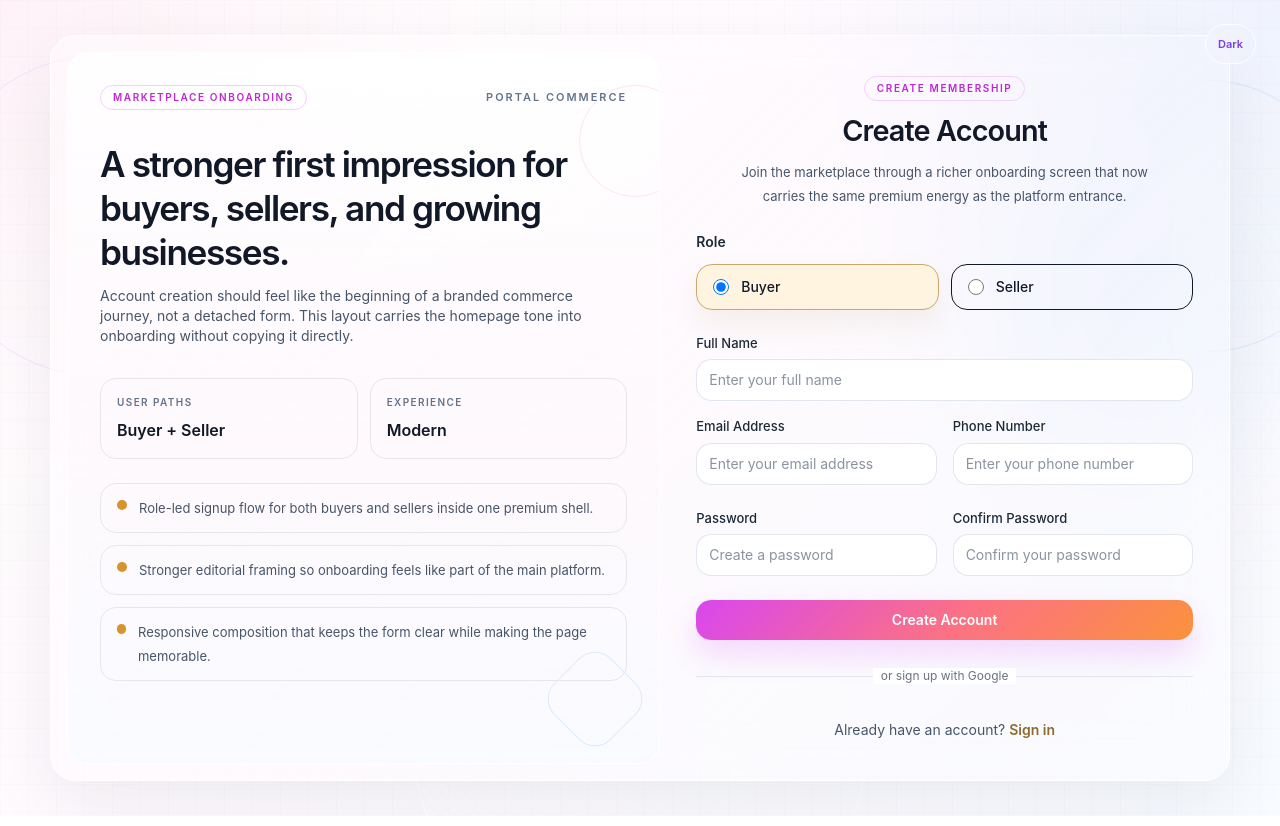
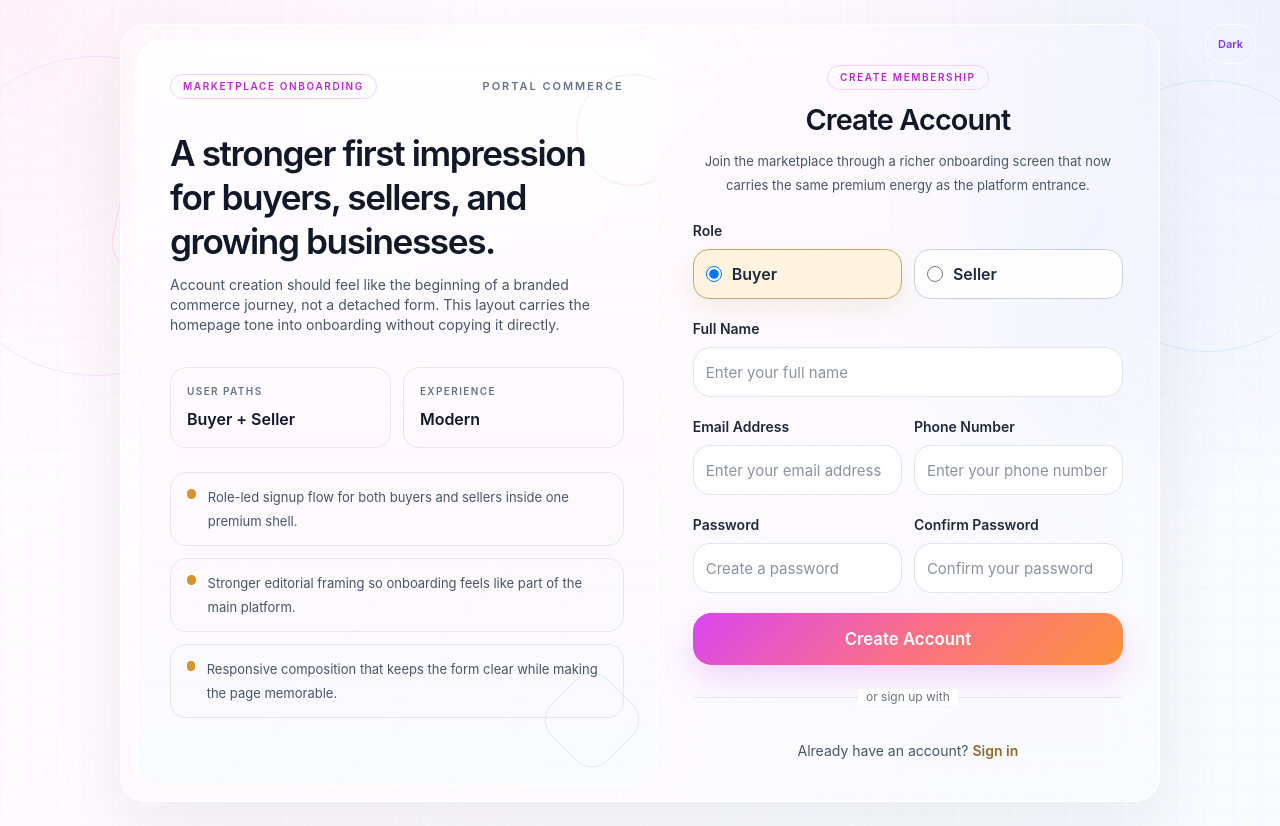
Before and after one commit to Nathnael-Wondwosen/E-C, a Next.js app in the folder frontend/customer-portal/: page /signup in a window 1280 px wide. Built offline with nearby package versions, Linux system fonts and the light colour scheme.

Commit message:
Update signup.js

```diff
--- a/frontend/customer-portal/pages/signup.js
+++ b/frontend/customer-portal/pages/signup.js
@@ -11,7 +11,7 @@ import {
 } from '../utils/userService';
 import { setCustomerSession } from '../utils/session';
 import AuthShell from '../components/auth/AuthShell';
-import { AuthAlert, AuthDivider, AuthField, AuthInput } from '../components/auth/AuthPrimitives';
+import { AuthAlert, AuthDivider } from '../components/auth/AuthPrimitives';
 
 export default function Signup() {
   const router = useRouter();
@@ -259,6 +259,14 @@ export default function Signup() {
     }
   };
 
+  const handleBack = () => {
+    if (typeof window !== 'undefined' && window.history.length > 1) {
+      router.back();
+      return;
+    }
+    router.push('/login');
+  };
+
   return (
     <>
       <Head>
@@ -302,39 +310,47 @@ export default function Signup() {
             </Link>
           </>
         )}
-        size="wide"
+        centered
+        hidePanelOnMobile
       >
-        <form onSubmit={submit} className="space-y-6">
+        <form onSubmit={submit} className="space-y-5">
+          <div className="sm:hidden">
+            <button
+              type="button"
+              onClick={handleBack}
+              aria-label="Go back"
+              className="inline-flex h-10 w-10 items-center justify-center rounded-full border border-[#E4DAF8] bg-white/80 text-[#1B2340]"
+            >
+              <svg viewBox="0 0 24 24" fill="none" className="h-5 w-5" stroke="currentColor" strokeWidth="2">
+                <path d="m15 18-6-6 6-6" />
+              </svg>
+            </button>
+          </div>
+
           <div>
-                <label className="mb-3 block text-sm font-semibold text-[var(--auth-label)]">
-                  Role
-                </label>
-
-                <div className="grid gap-3 sm:grid-cols-2">
+            <label className="mb-2 block text-sm font-semibold text-[#1E293B] dark:text-[#F2E7CC]">Role</label>
+            <div className="grid grid-cols-2 gap-3">
               {['buyer', 'seller'].map((type) => {
                 const selected = form.userType === type;
-
                 return (
                   <label
                     key={type}
-                        className={`cursor-pointer rounded-2xl border px-4 py-3 transition-all ${
+                    className={`cursor-pointer rounded-[1rem] border px-3 py-3 transition ${
                       selected
-                            ? 'border-[#C8A96B] bg-[#FFF4DF] shadow-[0_14px_30px_rgba(168,130,62,0.10)] dark:border-[#C8A96B]/60 dark:bg-[#C8A96B]/10'
-                            : 'border-[var(--auth-input-border)] bg-[var(--auth-input-bg)] hover:border-[#D1AE73] dark:hover:border-[#6B5330]'
+                        ? 'border-[#C8A96B] bg-[#FFF4DF] text-[#1E293B] shadow-[0_10px_26px_rgba(168,130,62,0.12)] dark:border-[#C8A96B]/60 dark:bg-[#C8A96B]/10 dark:text-[#F8F4EA]'
+                        : 'border-[#C9D2E3] bg-white/85 text-[#1E293B] hover:border-[#A9B7CE] dark:border-[#324153] dark:bg-[#101922] dark:text-[#F8F4EA]'
                     }`}
                   >
-                        <div className="flex items-center gap-3">
+                    <div className="flex items-center gap-2.5">
                       <input
                         type="radio"
                         name="userType"
                         value={type}
                         checked={selected}
                         onChange={(e) => setField('userType', e.target.value)}
-                            className="h-4 w-4 border-[#D8CCB7] text-[#A8823E] focus:ring-[#C8A96B] dark:border-[#324153] dark:bg-[#101922]"
+                        className="h-4 w-4 border-[#D8CCB7] text-[#3B82F6] focus:ring-[#60A5FA] dark:border-[#324153] dark:bg-[#101922]"
                       />
-                          <span className="text-sm font-medium capitalize text-[var(--auth-heading)]">
-                            {type}
-                          </span>
+                      <span className="text-base font-semibold capitalize">{type}</span>
                     </div>
                   </label>
                 );
@@ -342,118 +358,139 @@ export default function Signup() {
             </div>
           </div>
 
-              <div className="grid gap-4 sm:grid-cols-2">
-                <div className="sm:col-span-2">
-                  <AuthField label="Full Name" htmlFor="name">
-                    <AuthInput
+          <div>
+            <label htmlFor="name" className="mb-2 block text-sm font-semibold text-[#1E293B] dark:text-[#F2E7CC]">
+              Full Name
+            </label>
+            <input
               id="name"
+              name="name"
               value={form.name}
               onChange={(e) => setField('name', e.target.value)}
               placeholder="Enter your full name"
               autoComplete="name"
               required
+              className="auth-input h-[50px] rounded-[1.1rem] text-[15px]"
             />
-                  </AuthField>
           </div>
 
-                <AuthField label="Email Address" htmlFor="email">
-                  <AuthInput
+          <div className="grid grid-cols-2 gap-3">
+            <div>
+              <label htmlFor="email" className="mb-2 block text-sm font-semibold text-[#1E293B] dark:text-[#F2E7CC]">
+                Email Address
+              </label>
+              <input
                 id="email"
+                name="email"
                 type="email"
                 value={form.email}
                 onChange={(e) => setField('email', e.target.value)}
                 placeholder="Enter your email address"
                 autoComplete="email"
                 required
+                className="auth-input h-[50px] rounded-[1.1rem] text-[15px]"
               />
-                </AuthField>
-
-                <AuthField label="Phone Number" htmlFor="phone">
-                  <AuthInput
+            </div>
+            <div>
+              <label htmlFor="phone" className="mb-2 block text-sm font-semibold text-[#1E293B] dark:text-[#F2E7CC]">
+                Phone Number
+              </label>
+              <input
                 id="phone"
+                name="phone"
                 type="tel"
                 value={form.phone}
                 onChange={(e) => setField('phone', e.target.value)}
                 placeholder="Enter your phone number"
                 autoComplete="tel"
                 required
+                className="auth-input h-[50px] rounded-[1.1rem] text-[15px]"
               />
-                </AuthField>
+            </div>
           </div>
 
           {sellerMode ? (
-                <div className="grid gap-4 sm:grid-cols-2">
-                  <AuthField label="Company Name" htmlFor="companyName">
-                    <AuthInput
+            <div className="grid grid-cols-2 gap-3">
+              <div>
+                <label htmlFor="companyName" className="mb-2 block text-sm font-semibold text-[#1E293B] dark:text-[#F2E7CC]">
+                  Company Name
+                </label>
+                <input
                   id="companyName"
+                  name="companyName"
                   value={form.companyName}
                   onChange={(e) => setField('companyName', e.target.value)}
-                      placeholder="Enter your company name"
+                  placeholder="Company name"
                   autoComplete="organization"
                   required
+                  className="auth-input h-[50px] rounded-[1.1rem] text-[15px]"
                 />
-                  </AuthField>
-
-                  <AuthField label="Business Type" htmlFor="businessType">
-                    <AuthInput
+              </div>
+              <div>
+                <label htmlFor="businessType" className="mb-2 block text-sm font-semibold text-[#1E293B] dark:text-[#F2E7CC]">
+                  Business Type
+                </label>
+                <input
                   id="businessType"
+                  name="businessType"
                   value={form.businessType}
                   onChange={(e) => setField('businessType', e.target.value)}
                   placeholder="Business type"
                   autoComplete="organization-title"
+                  className="auth-input h-[50px] rounded-[1.1rem] text-[15px]"
                 />
-                  </AuthField>
+              </div>
             </div>
           ) : null}
 
-              <div className="grid gap-4 sm:grid-cols-2">
-                <AuthField label="Password" htmlFor="password">
-                  <AuthInput
+          <div className="grid grid-cols-2 gap-3">
+            <div>
+              <label htmlFor="password" className="mb-2 block text-sm font-semibold text-[#1E293B] dark:text-[#F2E7CC]">
+                Password
+              </label>
+              <input
                 id="password"
+                name="password"
                 type="password"
                 value={form.password}
                 onChange={(e) => setField('password', e.target.value)}
                 placeholder="Create a password"
                 autoComplete="new-password"
                 required
+                className="auth-input h-[50px] rounded-[1.1rem] text-[15px]"
               />
-                </AuthField>
-
-                <AuthField label="Confirm Password" htmlFor="confirmPassword">
-                  <AuthInput
+            </div>
+            <div>
+              <label htmlFor="confirmPassword" className="mb-2 block text-sm font-semibold text-[#1E293B] dark:text-[#F2E7CC]">
+                Confirm Password
+              </label>
+              <input
                 id="confirmPassword"
+                name="confirmPassword"
                 type="password"
                 value={form.confirmPassword}
                 onChange={(e) => setField('confirmPassword', e.target.value)}
                 placeholder="Confirm your password"
                 autoComplete="new-password"
                 required
+                className="auth-input h-[50px] rounded-[1.1rem] text-[15px]"
               />
-                </AuthField>
+            </div>
           </div>
 
           {error ? <AuthAlert>{error}</AuthAlert> : null}
 
-              <button type="submit" disabled={loading} className="auth-primary-button">
+          <button type="submit" disabled={loading} className="auth-primary-button h-[52px] rounded-[1.15rem] text-[1.05rem]">
             {loading ? 'Creating account...' : 'Create Account'}
           </button>
 
           {googleClientId ? (
             <div className="pt-1">
-                  <AuthDivider>or sign up with Google</AuthDivider>
-
-                  <div
-                    ref={googleButtonContainerRef}
-                    className={`mt-4 flex justify-center ${googleLoading ? 'opacity-70' : ''}`}
-                  >
+              <AuthDivider>or sign up with</AuthDivider>
+              <div ref={googleButtonContainerRef} className={`mt-4 flex justify-center ${googleLoading ? 'opacity-70' : ''}`}>
                 <div id="google-signup-button" />
               </div>
-
-                  {googleWarning ? (
-                    <p className="mt-2 text-center text-xs leading-6 text-amber-700">
-                      {googleWarning}
-                    </p>
-                  ) : null}
+              {googleWarning ? <p className="mt-2 text-center text-xs leading-6 text-amber-700">{googleWarning}</p> : null}
             </div>
           ) : (
             <AuthAlert tone="warning">
```
Lines whose indentation alone changed are shown as unchanged.
